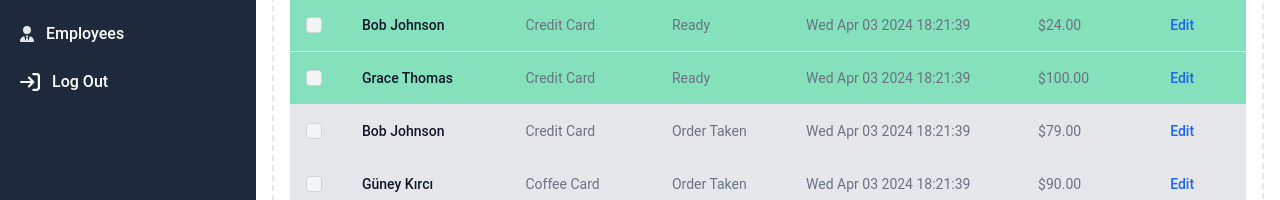
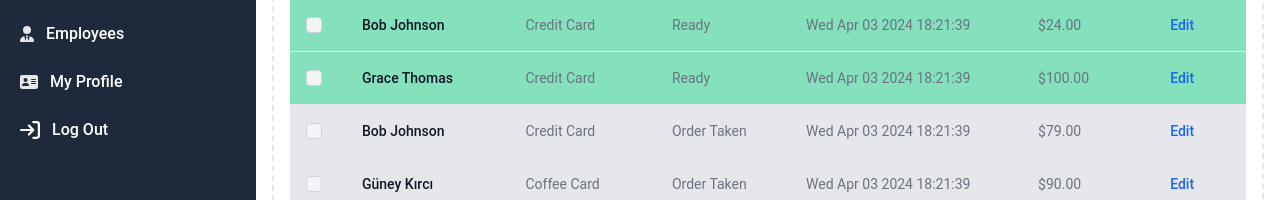
Before and after one commit to Nosver/CafeManagement, a React (Vite) app in the folder frontend/: page /orders in a window 1280 px wide. Shown: the part 242-442 px from the top of the page. Built offline with nearby package versions, Linux system fonts and the light colour scheme.

Commit message:
myprofile page for personel side and icons

```diff
--- a/frontend/src/App.jsx
+++ b/frontend/src/App.jsx
@@ -18,7 +18,7 @@ import { Orders } from './pages/Personel/Orders';
 import OrdersPage from './pages/Customer/OrdersPage';
 
 
-import {Menu} from './pages/Customer/Menu';
+import { Menu } from './pages/Customer/Menu';
 import { Stocks } from './pages/Personel/Stocks';
 import { CartPage } from './pages/Customer/CartPage';
 import { Products } from './pages/Personel/Products';
@@ -27,6 +27,7 @@ import { Customers } from './pages/Personel/Customers';
 import { Employees } from './pages/Personel/Employees';
 import { PaymentSuccess } from './components/PaymentSuccess';
 import { PaymentFail } from './components/PaymentFail';
+import { MyProfile } from './pages/Personel/MyProfile';
 
 
 const router = createBrowserRouter(
@@ -53,6 +54,7 @@ const router = createBrowserRouter(
         <Route path='/products' element={<Products />} />
         <Route path='/customers' element={<Customers />} />
         <Route path='/employees' element={<Employees />} />
+        <Route path='/myprofile' element={<MyProfile />} />
       </Route>
 
       <Route path='/LoginPage' element={<LoginPage />} />
--- a/frontend/src/components/personel/SidebarItem.jsx
+++ b/frontend/src/components/personel/SidebarItem.jsx
@@ -1,7 +1,7 @@
 import { useLocation, useNavigate } from 'react-router-dom';
 import { FontAwesomeIcon } from '@fortawesome/react-fontawesome';
+import { faAddressCard } from '@fortawesome/free-solid-svg-icons';
 import { faUserTie } from '@fortawesome/free-solid-svg-icons';
-
 
 const text_color = "text-gray-200";
 const bg_color = "bg-slate-800";
@@ -58,6 +58,10 @@ class SVG {
         <FontAwesomeIcon icon={faUserTie} />
     );
 
+    static myprofile = (
+        <FontAwesomeIcon icon={faAddressCard} />
+    );
+
 
 }
 
--- a/frontend/src/components/personel/Siderbar_1.jsx
+++ b/frontend/src/components/personel/Siderbar_1.jsx
@@ -94,7 +94,12 @@ export const Siderbar_1 = () => {
                             <span class="flex-1 ms-3 whitespace-nowrap text-white">Employees</span>
                         </SidebarItem>
 
-
+                        <SidebarItem
+                            path="/myprofile"
+                            handleActiveTab={handleActiveTab}
+                        >
+                            <span class="flex-1 ms-3 whitespace-nowrap text-white">My Profile</span>
+                        </SidebarItem>
 
                         <SidebarItem
                             path="/logout"
--- /dev/null
+++ b/frontend/src/pages/Personel/MyProfile.jsx
@@ -0,0 +1,13 @@
+import React from 'react'
+import { Siderbar_1 } from '../../components/personel/Siderbar_1'
+
+
+export const MyProfile = () => {
+  return (
+    <div>
+
+        <Siderbar_1/>
+
+    </div>
+  )
+}
--- a/frontend/src/pages/Personel/Orders.jsx
+++ b/frontend/src/pages/Personel/Orders.jsx
@@ -135,11 +135,7 @@ export const Orders = () => {
                                                 submitButtonDescription='Submit'
                                                 closePopup={closePopup_edit}
                                                 inputs={[
-                                                    { id: 'customer', label: 'Customer', type: 'text', placeholder: 'Type customer name' },
-                                                    { id: 'payment_type', label: 'Payment Type', type: 'select', placeholder: 'Select payment type' },
                                                     { id: 'status', label: 'Status', type: 'select', placeholder: 'Select status' },
-                                                    { id: 'date', label: 'Date', type: 'date', placeholder: 'Select date' },
-                                                    { id: 'total_price', label: 'Total Price', type: 'number', placeholder: 'Type total price' },
                                                 ]}
                                             />
                                         }
--- a/frontend/src/pages/WelcomePage.jsx
+++ b/frontend/src/pages/WelcomePage.jsx
@@ -1,4 +1,4 @@
-import React from 'react'
+import React, { useEffect } from 'react'
 import HomePage from './Customer/HomePage'
 import {
     useNavigate,
@@ -15,7 +15,17 @@ import background1 from "../img/cafe-bg.jpg";
 import background2 from "../img/cafe-2-bg.jpg";
 
 export const WelcomePage = () => {
+
     const navigate = useNavigate();
+
+    // Redirect user to homepage after 2 seconds
+    useEffect(() => {
+        const timer = setTimeout(() => {
+            navigate('/HomePage');
+        }, 2000);
+        return () => clearTimeout(timer);
+    }, [navigate]);
+
     return (
         <>
             <div style={{
```
